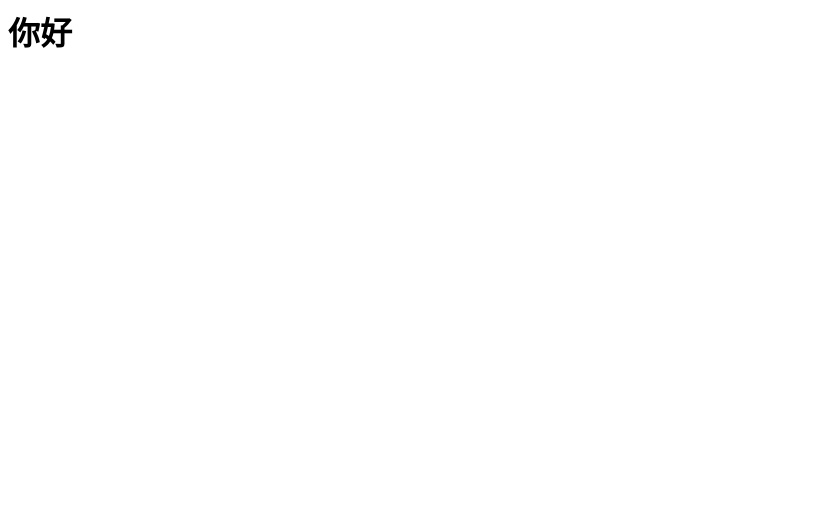
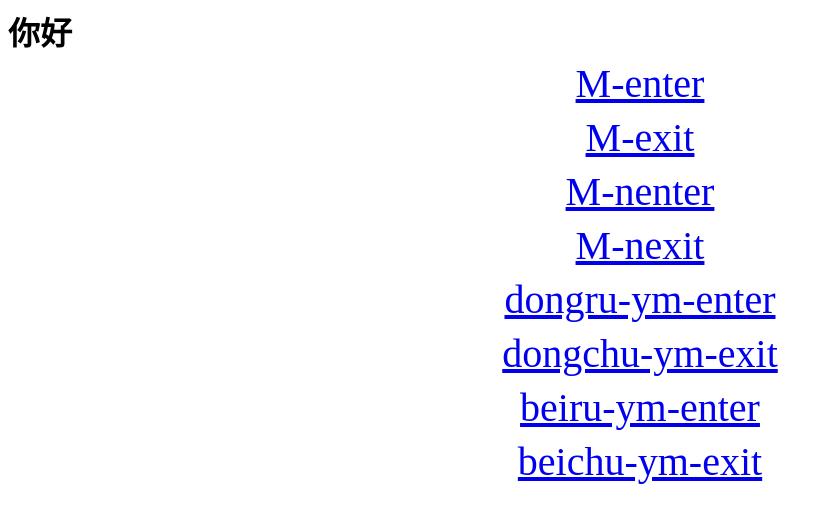
Before and after one commit to YX-MA/test1.github.io, a plain HTML site: page index.html in a window 1280 px wide. Shown: the whole page, without its empty margins (0-833 px from the left). Drawn offline with Linux system fonts and the light colour scheme.

Commit message:
Update index.html

```diff
--- a/index.html
+++ b/index.html
@@ -1 +1,43 @@
 <h1>你好</h1>
+<html>
+    <head>
+        <title> 郑州大学中台 </title>
+    </head>
+
+    <body>
+
+        <a href="\enter\enter.html"_blank"> <div style="width:100%;min-height:18px;line-height:18px;font-size:40px;color:#666;text-align:center"> M-enter</span></a><br>
+         <br>
+         <br>
+
+      <a href="\exit\exit.html"_blank"><div style="width:100%;min-height:18px;line-height:18px;font-size:40px;color:#666;text-align:center"> M-exit</span></a>
+        <br>
+         <br>
+         <br>
+
+       <a href="\N-enter\enter2.html"_blank"> <div style="width:100%;min-height:18px;line-height:18px;font-size:40px;color:#666;text-align:center"> M-nenter</span></a><br>
+         <br>
+         <br>
+
+      <a href="\N-exit\exit2.html"_blank"><div style="width:100%;min-height:18px;line-height:18px;font-size:40px;color:#666;text-align:center"> M-nexit</span></a>
+        <br>
+         <br>
+         <br>
+
+
+         <a href="\东门入口-yimin\1yimin.html"_blank"> <div style="width:100%;min-height:18px;line-height:18px;font-size:40px;color:#666;text-align:center"> dongru-ym-enter</span></a><br>
+         <br>
+         <br>
+          <a href="\东门出口-yimin\2yimin.html"_blank"> <div style="width:100%;min-height:18px;line-height:18px;font-size:40px;color:#666;text-align:center"> dongchu-ym-exit</span></a><br>
+         <br>
+         <br>
+          <a href="\北门入口-yimin\3yimin.html"_blank"> <div style="width:100%;min-height:18px;line-height:18px;font-size:40px;color:#666;text-align:center"> beiru-ym-enter</span></a><br>
+         <br>
+         <br>
+          <a href="\北门出口-yimin\4yimin.html"_blank"> <div style="width:100%;min-height:18px;line-height:18px;font-size:40px;color:#666;text-align:center"> beichu-ym-exit</span></a><br>
+         <br>
+         <br>
+
+    </body>
+
+</html>
```
